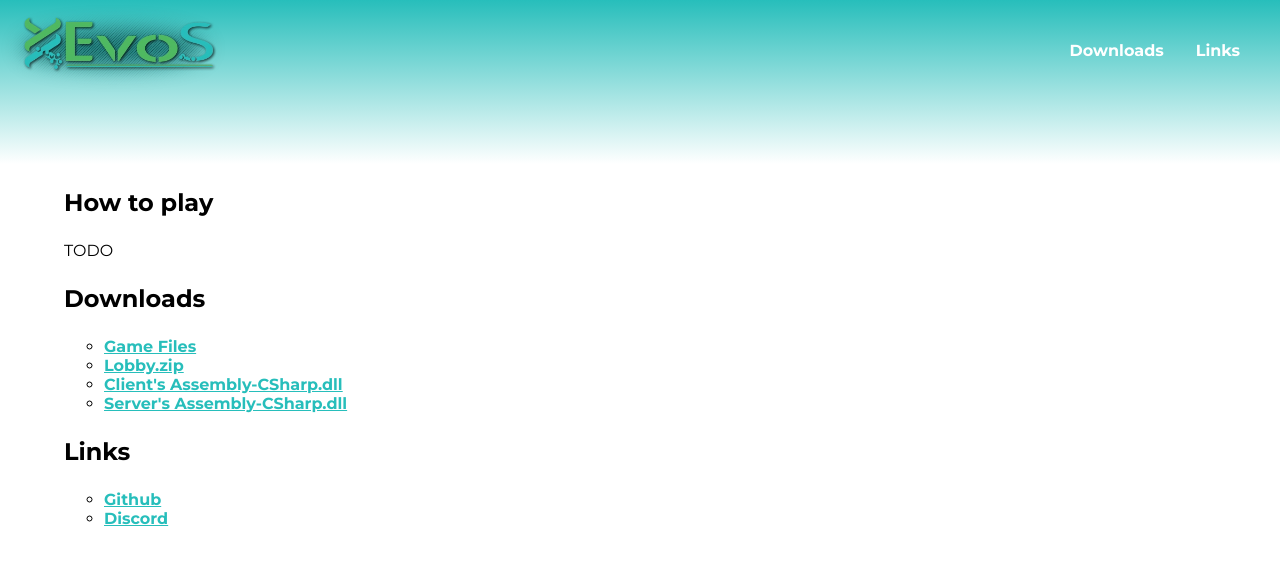
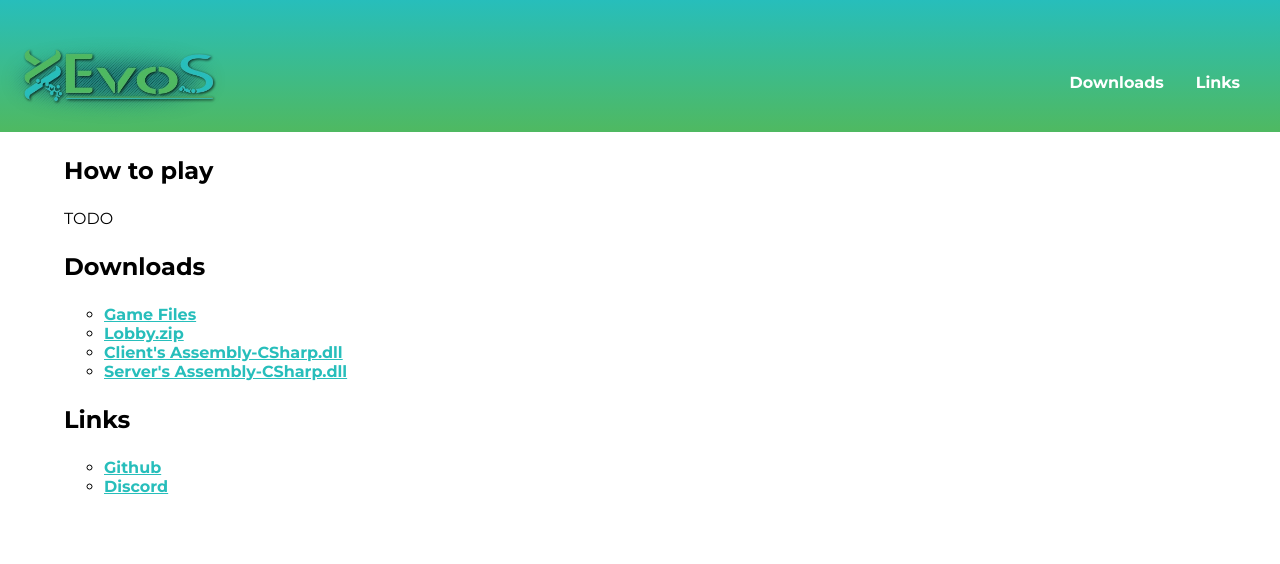
Before and after one commit to mts508/evos-page, a plain HTML site: page templates/index.html in a window 1280 px wide. Drawn offline with Linux system fonts and the light colour scheme; files that its build step writes are made by us from their sources; files whose address does not match are found by name.

Commit message:
update nav bar

```diff
--- a/static/styles.css
+++ b/static/styles.css
@@ -18,8 +18,8 @@ html, body {
 nav {
 	display: flex;
 	flex-direction: row;
-	background:  linear-gradient(0deg, transparent, var(--primary));
-	padding-bottom: 64px;
+	background:  linear-gradient(0deg, var(--accent), var(--primary));
+	padding-top: 32px;
 	justify-content: space-between;
 }
 
```
